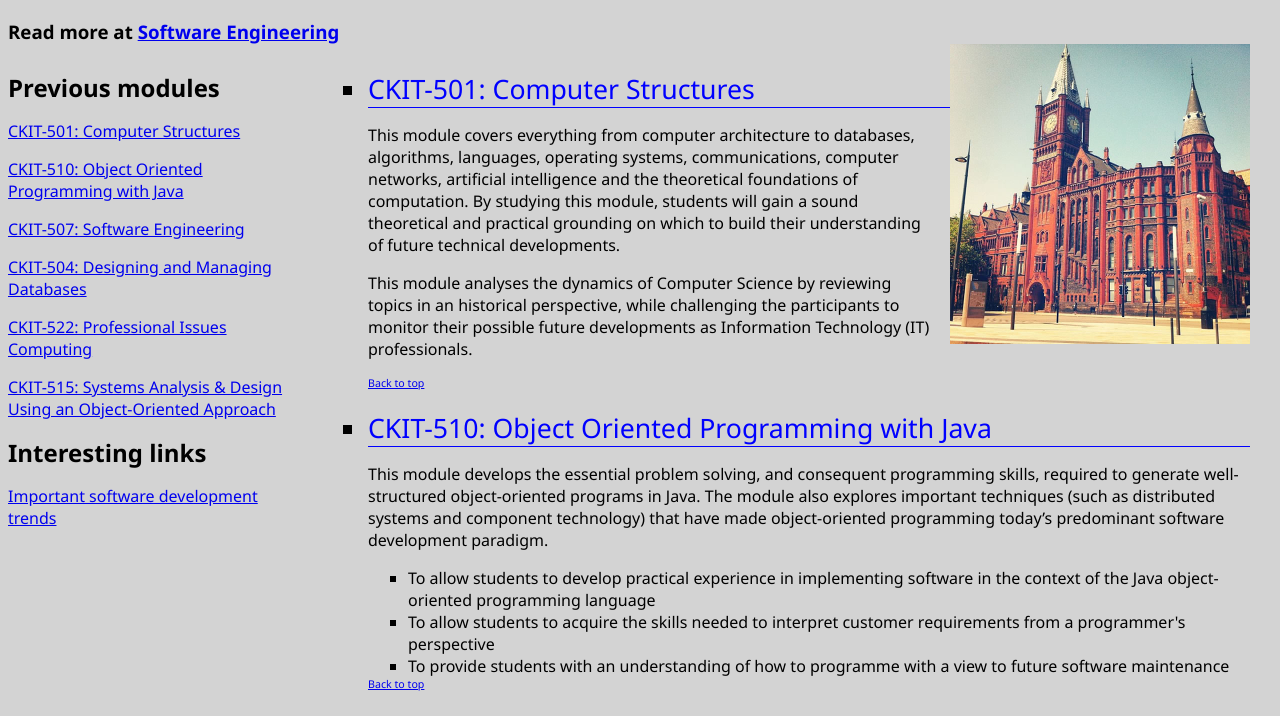
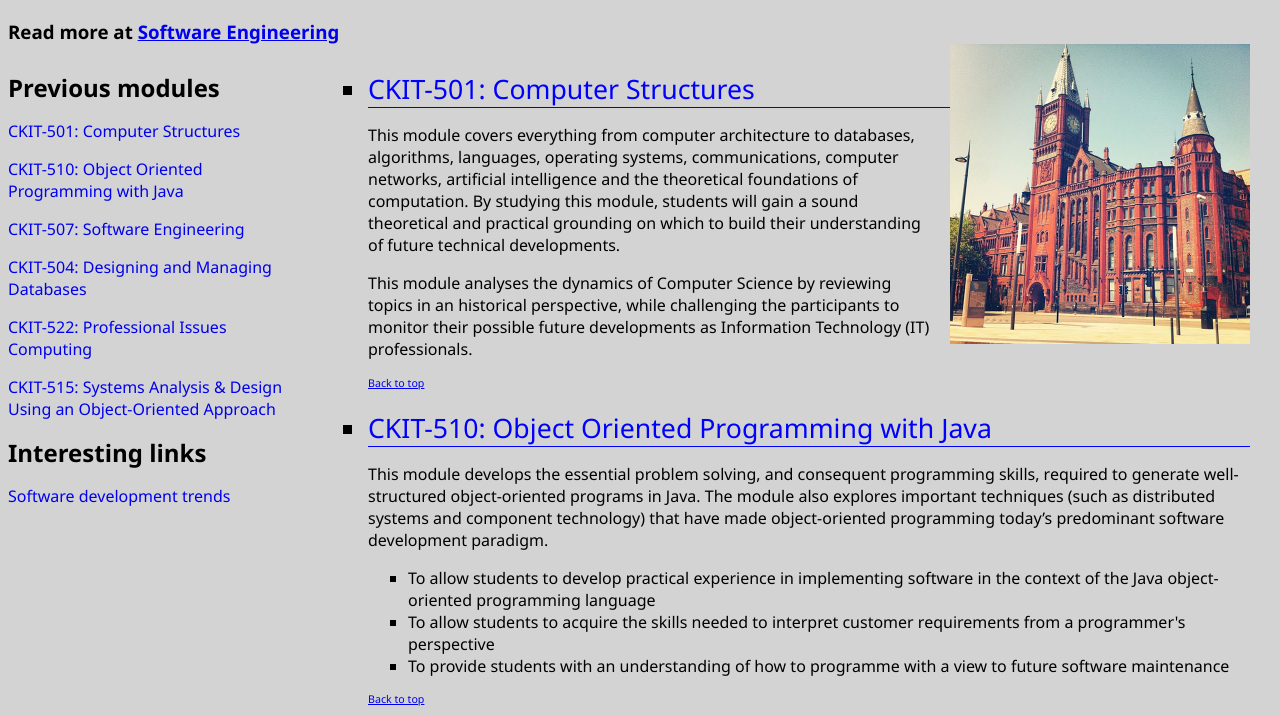
Before and after one commit to benshoe/PTI, a plain HTML site: page Week1Assignment/public_html/index.html in a window 1280 px wide. Shown: the part 67-783 px from the top of the page. Drawn offline with Linux system fonts and the light colour scheme.

Commit message:
Added more content and started with comments.

```diff
--- a/Week1Assignment/public_html/index.html
+++ b/Week1Assignment/public_html/index.html
@@ -30,7 +30,7 @@ Created on : 15 January 2017, 18:33:28
                 <p><a href="#ckit-522">CKIT-522: Professional Issues Computing</a></p>
                 <p><a href="#ckit-515">CKIT-515: Systems Analysis & Design Using an Object-Oriented Approach</a></p>
                 <h2>Interesting links</h2>
-                <p><a href="http://www.sitepoint.com/important-software-development-trends-2015/">Important software development trends</a>
+                <p><a href="http://www.sitepoint.com/important-software-development-trends-2015/">Software development trends</a>
             </div>
             <div class="main-modules">
                 <ul>
--- a/Week1Assignment/public_html/style.css
+++ b/Week1Assignment/public_html/style.css
@@ -24,8 +24,15 @@ body {
     margin-top: 0px;
 }
 
+#sidenav a {
+    text-decoration: none;
+}
 #sidenav a:hover {
-    background-color: yellow;
+    background-color: darkgrey;
+}
+
+#sidenav a:visited {
+    text-decoration: none;
 }
 
 .main-modules {
@@ -62,5 +69,5 @@ ul li {
 
 .back-to-top {
     font-size: 8pt;
-    /*margin-top: 5px;*/
+    margin-top: 15px;
 }
```
